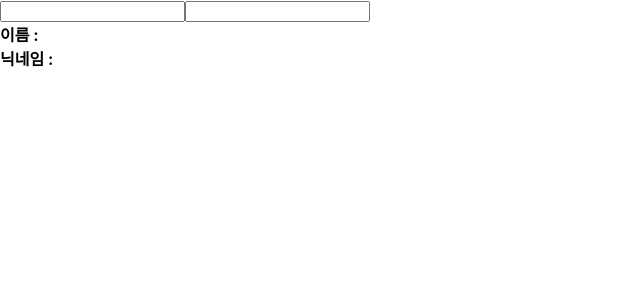
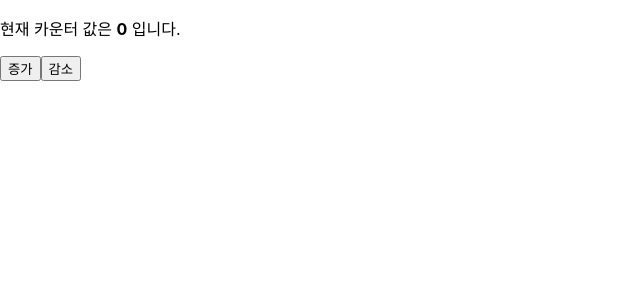
Before and after one commit to hyunkk1/frontPractice, a React (Create React App) app in the folder React/kh-sample-react/: page / in a window 1280 px wide. Shown: the top 300 px of the page, without its empty margins (0-640 px from the left). Built offline with nearby package versions, Linux system fonts and the light colour scheme.

Commit message:
UseReducer 연습

```diff
--- a/React/kh-sample-react/src/App.js
+++ b/React/kh-sample-react/src/App.js
@@ -1,4 +1,6 @@
 import "./App.css";
+import ReducerCnt from "./UseReducer";
+
 // import UserList from "./UserList";
 // JSX란? JavaScript에 XML 추가 확장한 문법
 // html 태그 사용 시 반드시 닫힘 태그가 존재해야 함
@@ -23,13 +25,14 @@
 // import HookCnt from "./Hokks1";
 // import NameCard from "./연습문제1";
 // import ExComponent from "./UserRef2";
-import Info from "./UseEffect.jsx";
+// import Info from "./UseEffect.jsx";import reducer from "./UseReducer";
+import reducer from "./UseReducer";
 
 // 컴포넌트의 합성
 function App() {
   return (
     <>
-      <Info></Info>
+      <ReducerCnt />
     </>
   );
 }
--- /dev/null
+++ b/React/kh-sample-react/src/UseReducer.jsx
@@ -0,0 +1,27 @@
+import { useReducer } from "react";
+
+function reducer(state, action) {
+  // 액션 타입에 따라 다른 작업 수행
+  switch (action.type) {
+    case "INCREMENT":
+      return { value: state.value + 1 };
+    case "DECREMENT":
+      return { value: state.value - 1 };
+    default:
+      return state;
+  }
+}
+
+const Counter = () => {
+  const [state, dispatch] = useReducer(reducer, { value: 0 }); // 상태값이 객체
+  return (
+    <div>
+      <p>
+        현재 카운터 값은 <b>{state.value}</b> 입니다.
+      </p>
+      <button onClick={() => dispatch({ type: "INCREMENT" })}>증가</button>
+      <button onClick={() => dispatch({ type: "DECREMENT" })}>감소</button>
+    </div>
+  );
+};
+export default Counter;
```
